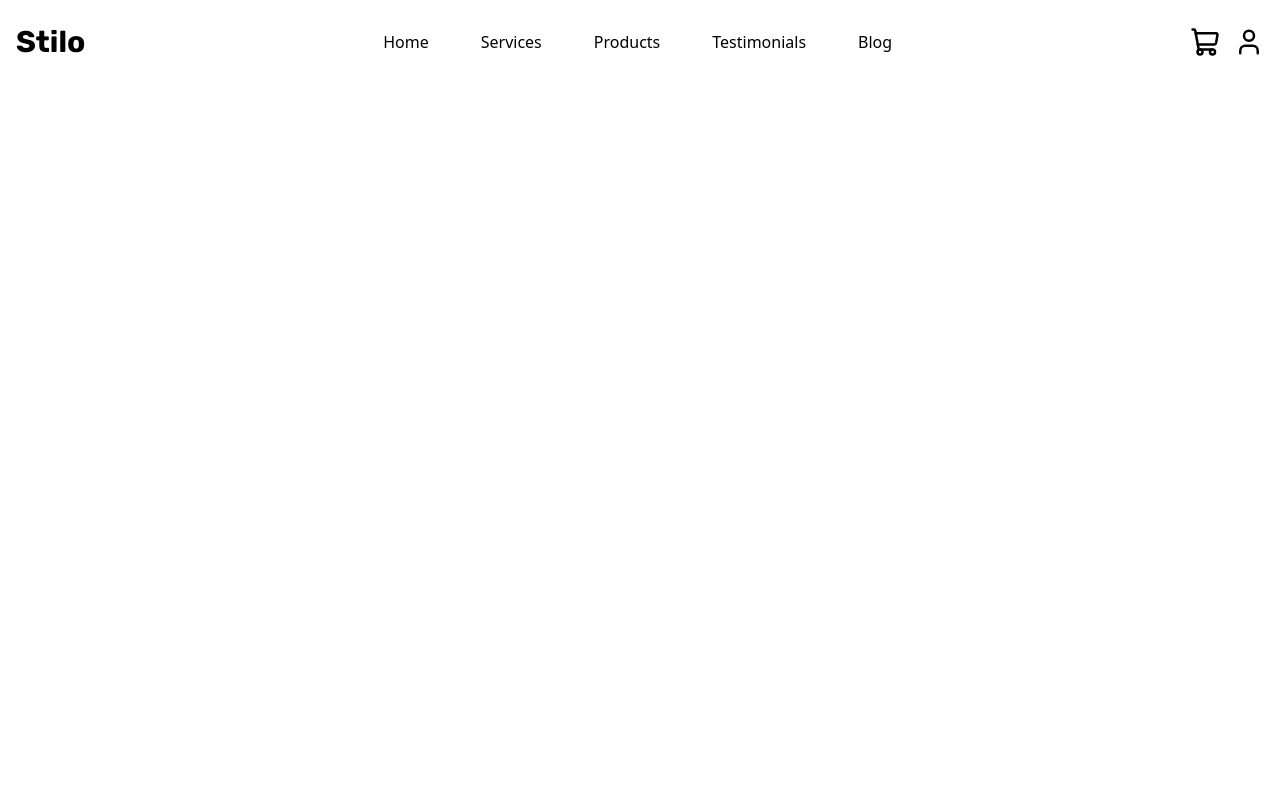
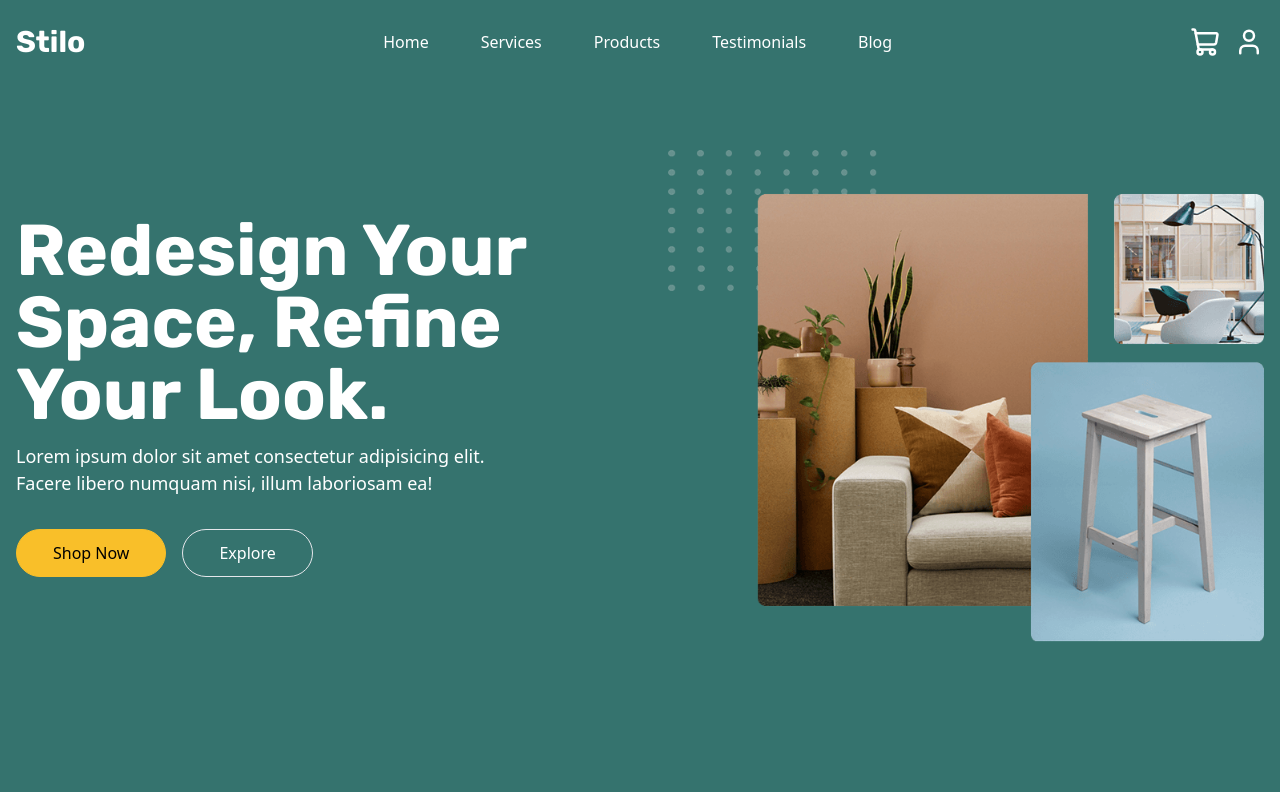
Before and after one commit to David-111409/Furniture-Landing-Page, a React (Vite) app: page / in a window 1280 px wide. Built offline with nearby package versions, Linux system fonts and the light colour scheme.

Commit message:
Hero Game Over

```diff
--- a/src/App.jsx
+++ b/src/App.jsx
@@ -1,9 +1,12 @@
 import Header from "./components/Header";
-
+import Hero from "./components/Hero";
 function App() {
   return (
     <>
       <Header />
+      <main>
+        <Hero />
+      </main>
     </>
   );
 }
--- a/src/components/Header.jsx
+++ b/src/components/Header.jsx
@@ -1,4 +1,4 @@
-import React, { useState } from "react";
+import { useState } from "react";
 import { navItems } from "../constant/data";
 import Link from "./Link";
 import { ShoppingCart, User, Menu, X } from "lucide-react";
@@ -8,16 +8,16 @@ const Header = () => {
   const handleClick = () => setOpen((prev) => !prev);
 
   return (
-    <header className="fixed inset-0 w-full z-40">
+    <header className="fixed top-0 left-0 w-full z-40">
       <div className="container flex items-center justify-between py-6">
         {/* Logo */}
-        <a href="#" className="font-rubik font-bold text-3xl">
+        <a href="#" className="font-rubik font-bold text-3xl text-white">
           Stilo
         </a>
 
         {/* Mobile Menu */}
         <nav
-          className={`md:hidden p-6 absolute inset-0 z-30 bg-white ${
+          className={`md:hidden p-6 absolute inset-0 z-50 bg-white ${
             !open && "-translate-x-[290px]"
           } transition-transform duration-300 ease-in-out max-w-[290px] h-screen w-full`}
         >
@@ -40,7 +40,7 @@ const Header = () => {
         </nav>
 
         {/* big screen nav */}
-        <ul className="md:flex md:gap-[52px] hidden">
+        <ul className="md:flex md:gap-[52px] hidden text-white">
           {navItems.map((item) => (
             <li key={item.id}>
               <Link label={item.label} path={item.path} />
@@ -48,7 +48,7 @@ const Header = () => {
           ))}
         </ul>
 
-        <div className="flex items-center gap-[14px] z-10">
+        <div className="flex items-center gap-[14px] z-10 text-white">
           <button className="hover:text-[#F9BF29] transition-colors duration-300">
             <ShoppingCart size={30} />
           </button>
@@ -64,12 +64,12 @@ const Header = () => {
         </div>
 
         {/* overlay */}
-        <div
-          onClick={handleClick}
-          className={`md:hidden pointer-events-none opacity-0 z-20 ${
-            open && "opacity-100 pointer-events-auto"
-          } transition-opacity duration-300 fixed inset-0 bg-neutral-700/50 w-full h-screen`}
-        />
+        {open && (
+          <div
+            onClick={handleClick}
+            className={`z-30 transition-opacity duration-300 fixed inset-0 bg-neutral-700/50`}
+          />
+        )}
       </div>
     </header>
   );
--- /dev/null
+++ b/src/components/Hero.jsx
@@ -0,0 +1,42 @@
+const Hero = () => {
+  return (
+    <section id="home" className="section bg-primary pb-[120px] md:pb-[150px]">
+      <div className="container grid grid-cols-1 gap-14 md:grid-cols-2 md:items-center">
+        {/* hero content */}
+        <div className="text-center md:text-left">
+          <h1 className="text-4xl sm:text-5xl lg:text-7xl text-white">
+            Redesign Your Space, Refine Your Look.
+          </h1>
+          <p
+            onClick={() => console.log("hello")}
+            className="text-white mx-auto md:mx-0 mb-8 mt-3 max-w-[500px]"
+          >
+            Lorem ipsum dolor sit amet consectetur adipisicing elit. Facere
+            libero numquam nisi, illum laboriosam ea!
+          </p>
+
+          {/* hero buttons */}
+          <div className="flex flex-wrap justify-center md:justify-start gap-4">
+            <button aria-label="Shop Now" className="primaryButton">
+              Shop Now
+            </button>
+            <button aria-label="Explore" className="secondaryButton">
+              Explore
+            </button>
+          </div>
+        </div>
+
+        {/* hero banner */}
+        <figure>
+          <img
+            loading="lazy"
+            src={"/images/hero-banner.png"}
+            alt="why choose us illustration"
+          />
+        </figure>
+      </div>
+    </section>
+  );
+};
+
+export default Hero;
--- a/src/components/Link.jsx
+++ b/src/components/Link.jsx
@@ -4,7 +4,7 @@ const Link = ({ path, label }) => {
   return (
     <a
       href={path}
-      className="relative group text-black font-medium hover:text-[#F9BF29] duration-300"
+      className="relative group text-inherit font-medium hover:text-[#F9BF29] duration-300"
     >
       {label}
       <span className="absolute left-0 -bottom-1 w-0 h-[2px] bg-[#F9BF29] transition-all group-hover:w-full duration-300"></span>
--- a/src/index.css
+++ b/src/index.css
@@ -2,8 +2,35 @@
 @tailwind components;
 @tailwind utilities;
 
-@layer utilities {
+@layer components {
   .container {
     @apply px-4 mx-auto w-full;
   }
+  .section {
+    @apply pt-[120px] md:pt-[150px];
+  }
+  h1,
+  h2,
+  h3,
+  h4 {
+    @apply font-semibold font-rubik text-balance;
+  }
+  h2 {
+    @apply text-2xl sm:text-3xl md:text-4xl;
+  }
+  p {
+    @apply text-gray-500 md:text-[18px];
+  }
+  .primaryButton {
+    @apply bg-secondary py-[11px] px-9
+    rounded-full border font-medium border-secondary
+     hover:text-secondary hover:bg-transparent
+     transition-colors duration-300;
+  }
+  .secondaryButton {
+    @apply border text-white px-9 py-[11px]
+     rounded-full duration-300
+     transition-colors hover:bg-secondary
+    hover:border-secondary hover:text-black;
+  }
 }
--- a/tailwind.config.js
+++ b/tailwind.config.js
@@ -8,10 +8,10 @@ export default {
       },
 
       colors: {
+        secondary: "#F9BF29",
         primary: "#35736E",
-        second: "#F9BF29",
-        light: "#D9D9D9",
-        gray: "#6A6A6A",
+        lightColor: "#D9D9D9",
+        grayColor: "#6A6A6A",
       },
     },
   },
```
Also changed, not shown: content.txt.
